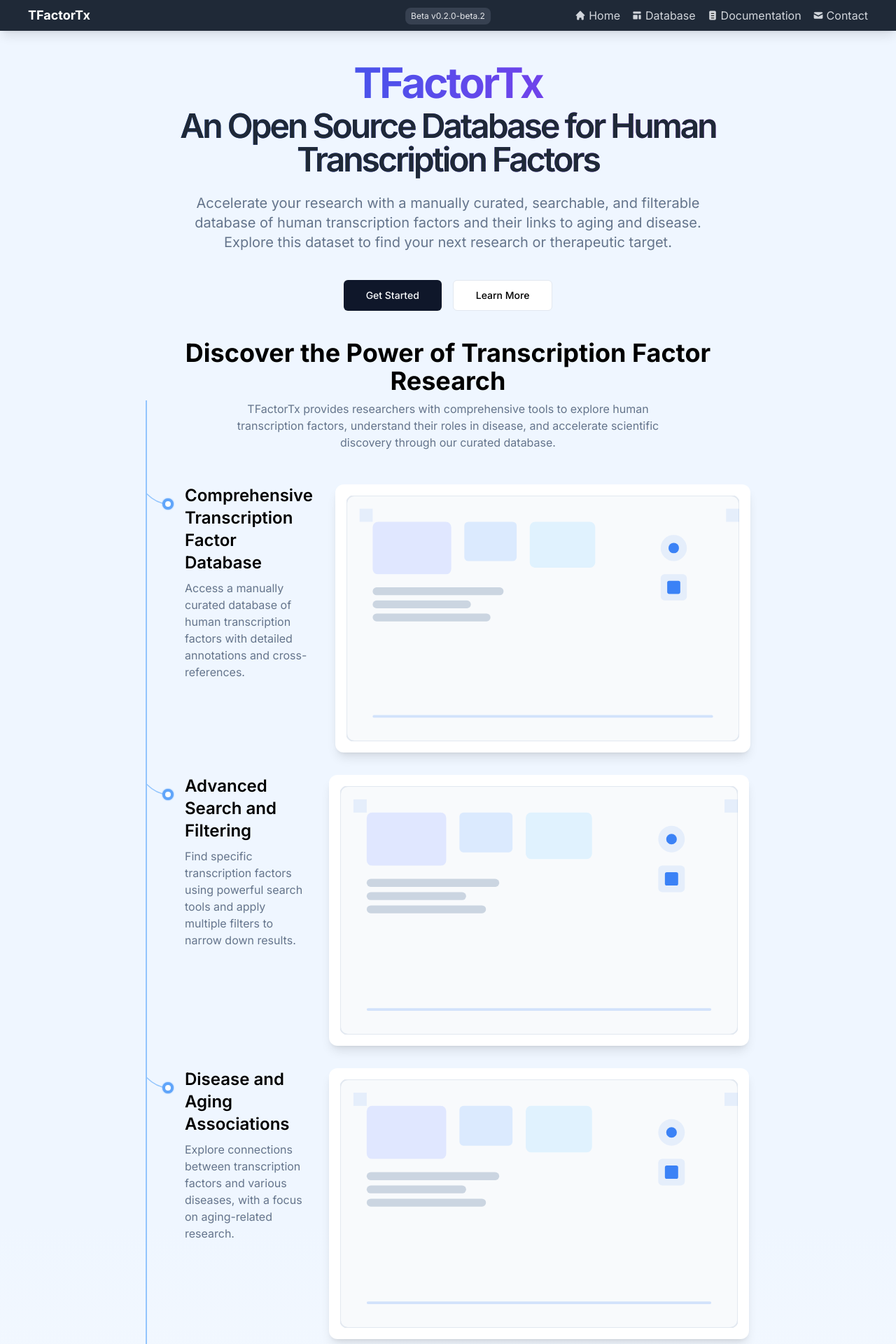
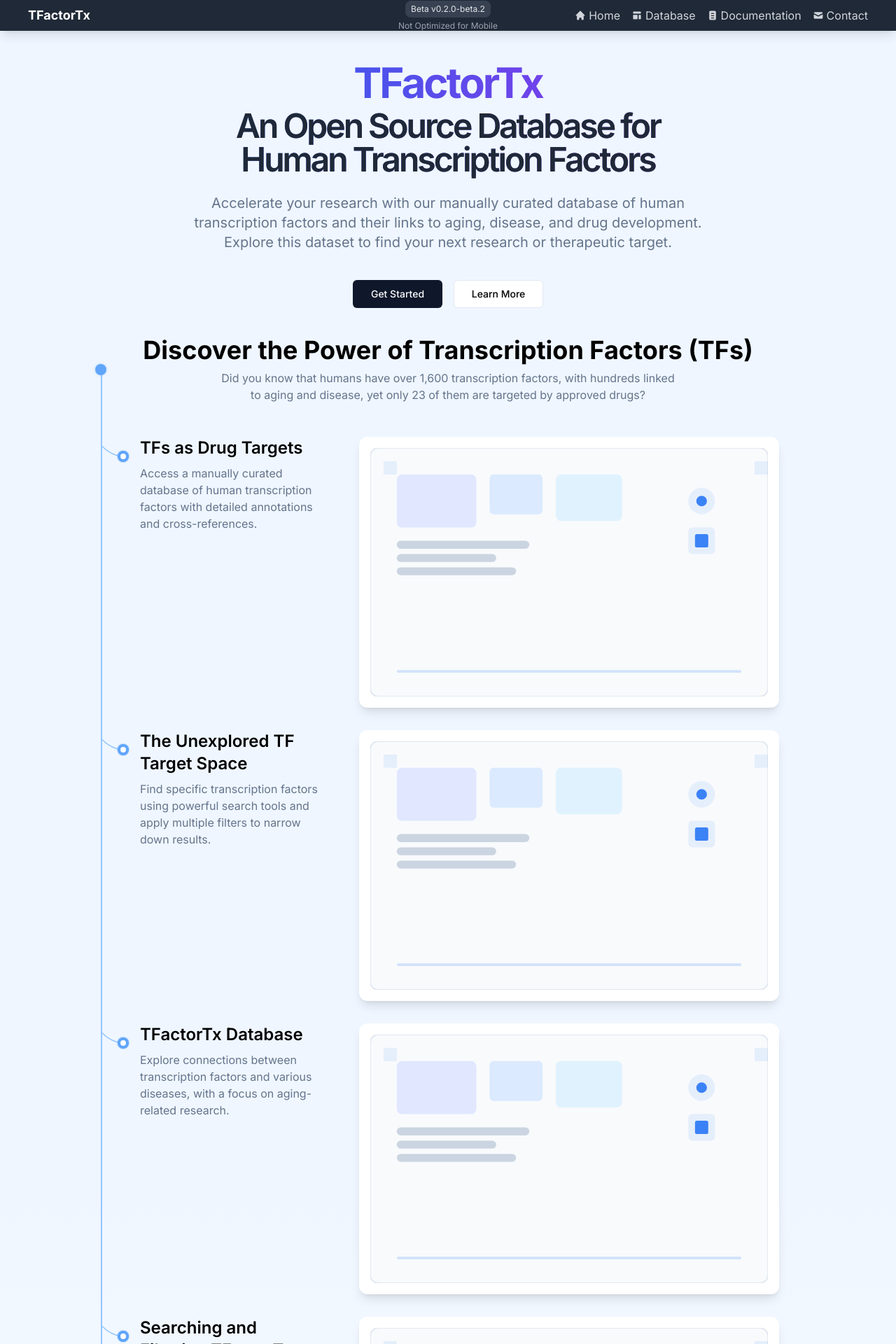
Before and after one commit to git-phaeb/TFactorTx, a Next.js app: page / in a window 1280 px wide. Shown: the top 1920 px of the page at 70% size. Built offline with nearby package versions, Linux system fonts and the light colour scheme.

Commit message:
Add mobile optimization notice and update feature titles on homepage
Included a notice indicating that the site is not optimized for mobile in the layout and navigation bar. Revised feature titles on the homepage to better reflect the focus on transcription factors and their relevance in research.

```diff
--- a/src/app/layout.tsx
+++ b/src/app/layout.tsx
@@ -30,6 +30,9 @@
             <div className="mb-1">
               <span className="inline-block rounded-lg bg-gray-700 px-2 py-0.5 text-xs">Beta v0.2.0-beta.2</span>
             </div>
+            <div className="mb-1 text-xs text-gray-400">
+              Not Optimized for Mobile
+            </div>
             <div className="text-xs text-gray-400 mb-1 flex items-center justify-center" style={{ display: 'inline', width: 'auto' }}>
               <span className="text-xs align-middle">TFactorTx is marked with</span>
               <a href="https://creativecommons.org/publicdomain/zero/1.0/?ref=chooser-v1" target="_blank" rel="noopener noreferrer" className="text-xs align-middle hover:underline inline-flex items-center" style={{ marginLeft: '2px' }}>
--- a/src/app/page.tsx
+++ b/src/app/page.tsx
@@ -4,27 +4,27 @@
 
 const featureBlocks = [
   {
-    title: "Comprehensive Transcription Factor Database",
+    title: "TFs as Drug Targets",
     description: "Access a manually curated database of human transcription factors with detailed annotations and cross-references.",
     image: "/placeholder-feature.svg",
   },
   {
-    title: "Advanced Search and Filtering",
+    title: "The Unexplored TF Target Space",
     description: "Find specific transcription factors using powerful search tools and apply multiple filters to narrow down results.",
     image: "/placeholder-feature.svg",
   },
   {
-    title: "Disease and Aging Associations",
+    title: "TFactorTx Database",
     description: "Explore connections between transcription factors and various diseases, with a focus on aging-related research.",
     image: "/placeholder-feature.svg",
   },
   {
-    title: "Research and Therapeutic Insights",
+    title: "Searching and Filtering TFactorTx",
     description: "Gain valuable insights for your research projects and identify potential therapeutic targets for drug development.",
     image: "/placeholder-feature.svg",
   },
   {
-    title: "Open Source and Community Driven",
+    title: "Aging, Disease, and Drug Associations",
     description: "Contribute to the database and help improve our understanding of transcription factors in human biology.",
     image: "/placeholder-feature.svg",
   },
@@ -40,20 +40,20 @@
             <h1 className="text-4xl font-bold tracking-tighter sm:text-5xl md:text-6xl bg-gradient-to-r from-blue-600 to-purple-600 bg-clip-text text-transparent">
               TFactorTx<br />
               <span className="block mt-2 text-3xl sm:text-4xl md:text-5xl font-semibold text-gray-800">
-                An Open Source Database for Human Transcription Factors
+                An Open Source Database for<br />Human Transcription Factors
               </span>
             </h1>
-            <p className="mx-auto mt-6 max-w-[725px] text-muted-foreground md:text-xl">
-              Accelerate your research with a manually curated, searchable, and
-              filterable database of human transcription factors and their links to aging and
-              disease. Explore this dataset to find your next research or therapeutic target.
+            <p className="mx-auto mt-6 max-w-[750px] text-muted-foreground md:text-xl">
+              Accelerate your research with our manually curated database of
+              human transcription factors and their links to aging, disease, and drug development.
+              Explore this dataset to find your next research or therapeutic target.
             </p>
             <div className="mt-10 flex justify-center gap-4">
-              <Link href="/database">
-                <Button size="lg">Get Started</Button>
+              <Link href="/database" className="w-32">
+                <Button size="lg" className="w-full h-10 !h-10">Get Started</Button>
               </Link>
-              <Link href="/documentation">
-                <Button size="lg" variant="outline">
+              <Link href="/documentation" className="w-32">
+                <Button size="lg" variant="outline" className="w-full h-10 !h-10">
                   Learn More
                 </Button>
               </Link>
@@ -64,15 +64,41 @@
 
       {/* Lower Timeline Section with debugging borders */}
       <section className="w-full py-4" style={{ border: '' }}>
-        <div className="container mx-auto px-4 max-w-4xl" style={{ border: '' }}>
+        <div className="container mx-auto px-4 max-w-5xl" style={{ border: '' }}>
           <h2 className="text-3xl md:text-4xl font-bold text-center mb-2">
-            Discover the Power of Transcription Factor Research
+            Discover the Power of Transcription Factors (TFs)
           </h2>
           <div className="relative" style={{ border: '' }}>
             {/* Vertical line starts at subtitle and covers all feature blocks */}
             <div className="hidden md:block absolute left-0 top-0 h-full" style={{ width: '2px', backgroundColor: '#93c5fd', zIndex: 0 }} />
+
+            {/* Top timeline circle */}
+            <div className="hidden md:block absolute left-0" style={{ top: '-8px', left: '-8px' }}>
+              <div
+                style={{
+                  width: '16px',
+                  height: '16px',
+                  background: '#60a5fa',
+                  borderRadius: '50%',
+                  boxShadow: '0 0 4px rgba(96, 165, 250, 0.3)',
+                }}
+              />
+            </div>
+
+            {/* Bottom timeline circle */}
+            <div className="hidden md:block absolute left-0" style={{ bottom: '-8px', left: '-8px' }}>
+              <div
+                style={{
+                  width: '16px',
+                  height: '16px',
+                  background: '#60a5fa',
+                  borderRadius: '50%',
+                  boxShadow: '0 0 4px rgba(96, 165, 250, 0.3)',
+                }}
+              />
+            </div>
             <p className="text-center text-muted-foreground mb-12 max-w-2xl mx-auto">
-              TFactorTx provides researchers with comprehensive tools to explore human transcription factors, understand their roles in disease, and accelerate scientific discovery through our curated database.
+            Did you know that humans have over 1,600 transcription factors, with hundreds linked<br />to aging and disease, yet only 23 of them are targeted by approved drugs?
             </p>
             <div className="flex mt-8" style={{ border: '' }}>
               <div className="flex-1 space-y-8 relative" style={{ border: '' }}>
@@ -105,7 +131,7 @@
                     </div>
                     {/* Content and image: always text left, image right */}
                     <div className="flex-1 flex flex-col md:flex-row items-center md:items-start">
-                      <div className="md:w-1/4 w-full flex flex-col justify-center px-4 md:pl-0 md:ml-[56px] md:pr-8 text-center md:text-left">
+                      <div className="md:w-1/3 w-full flex flex-col justify-center px-4 md:pl-0 md:ml-[56px] md:pr-8 text-center md:text-left">
                         <h3 className="text-xl md:text-2xl font-semibold mb-2">{block.title}</h3>
                         <p className="text-base text-muted-foreground mb-4">{block.description}</p>
                       </div>
@@ -128,11 +154,11 @@
 
         {/* Buttons at the end */}
         <div className="mt-16 flex justify-center gap-4">
-          <Link href="/database">
-            <Button size="lg">Get Started</Button>
+          <Link href="/database" className="w-32">
+            <Button size="lg" className="w-full h-10">Get Started</Button>
           </Link>
-          <Link href="/documentation">
-            <Button size="lg" variant="outline">
+          <Link href="/documentation" className="w-32">
+            <Button size="lg" variant="outline" className="w-full h-10">
               Learn More
             </Button>
           </Link>
--- a/src/components/NavigationBar.tsx
+++ b/src/components/NavigationBar.tsx
@@ -9,10 +9,13 @@
           <div className="text-white text-lg font-bold">
             <Link href="/">TFactorTx</Link>
           </div>
-          {/* Center: Beta badge, absolutely centered */}
-          <div className="absolute left-1/2 transform -translate-x-1/2">
-            <div className="inline-block rounded-lg bg-gray-700 px-2 py-1 text-xs text-gray-200">
+          {/* Center: Beta badge and mobile notice, absolutely centered */}
+          <div className="absolute left-1/2 transform -translate-x-1/2 text-center">
+            <div className="inline-block rounded-lg bg-gray-700 px-2 py-1 text-xs text-gray-200 mb-1">
               Beta v0.2.0-beta.2
+            </div>
+            <div className="text-xs text-gray-400">
+              Not Optimized for Mobile
             </div>
           </div>
           {/* Right: Navigation links */}
```
